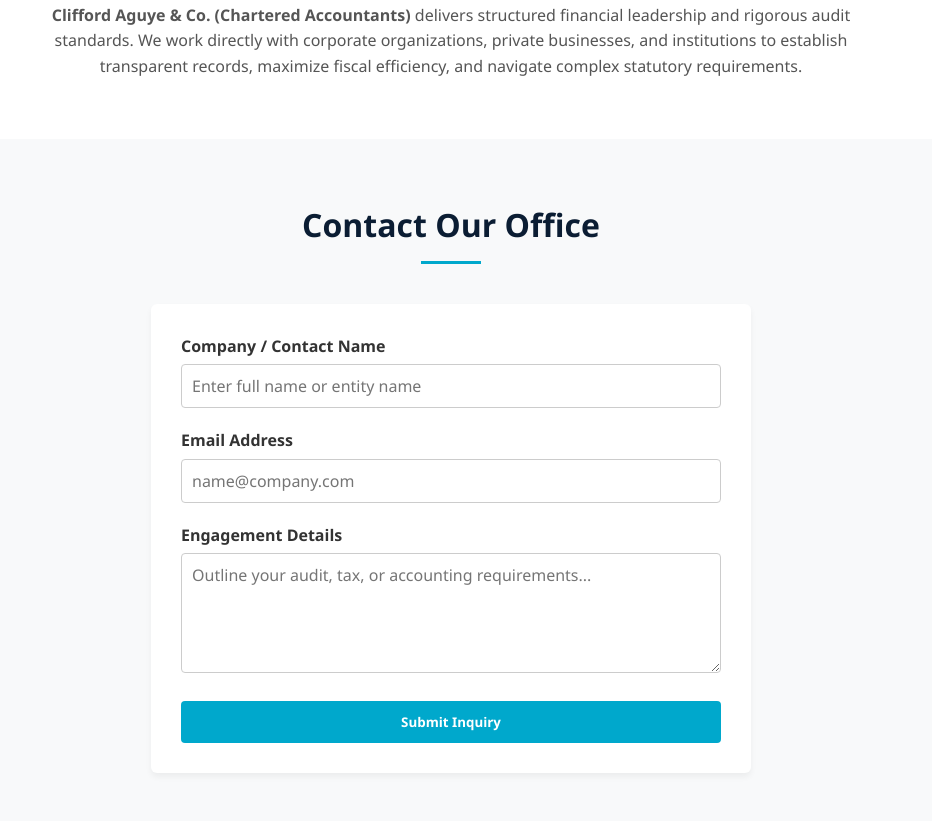
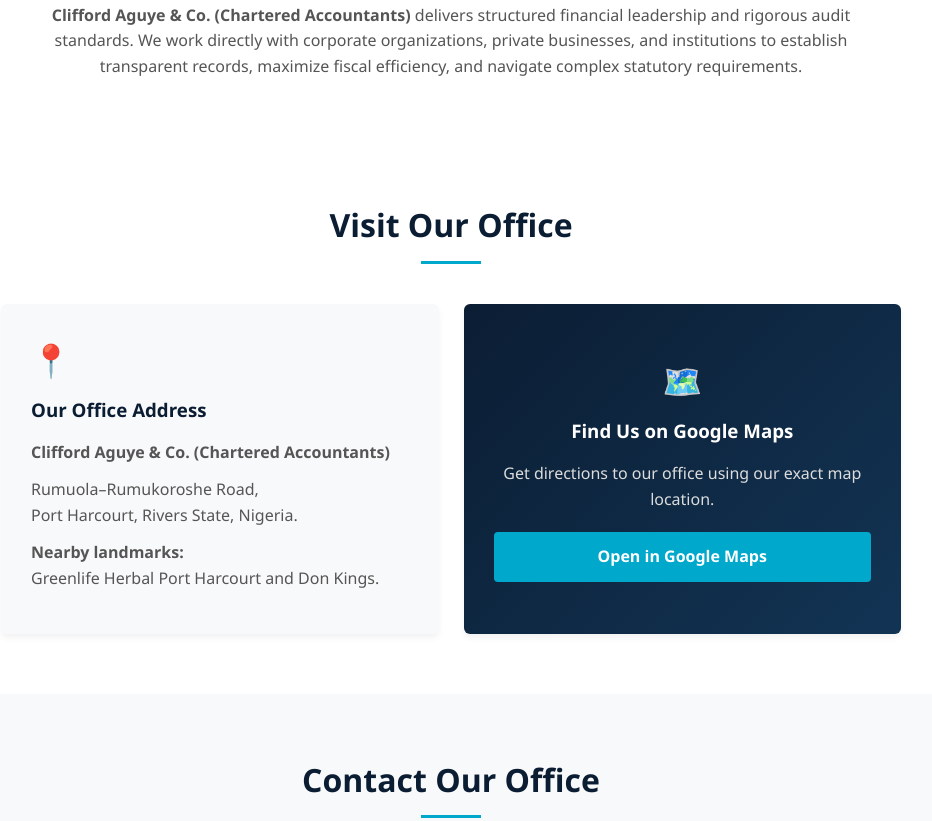
Before and after one commit to cliffordaguyeco/cliffordaguyeco.github.io, a plain HTML site: page index.html in a window 1280 px wide. Shown: the part 1269-2090 px from the top of the page, without its empty margins (189-1121 px from the left). Drawn offline with Linux system fonts and the light colour scheme.

Commit message:
Add files via upload

```diff
--- a/index.html
+++ b/index.html
@@ -223,6 +223,91 @@
         mix-blend-mode: multiply; /* Removes the white background on dark headers */
         }
 
+
+        /* --- OFFICE LOCATION --- */
+        .location-section {
+            background: #ffffff;
+            border-radius: 6px;
+        }
+
+        .location-card {
+            max-width: 900px;
+            margin: 0 auto;
+            display: grid;
+            grid-template-columns: 1fr 1fr;
+            gap: 25px;
+            align-items: stretch;
+        }
+
+        .location-info,
+        .map-card {
+            background: #f8f9fa;
+            border-radius: 6px;
+            padding: 30px;
+            box-shadow: 0 4px 6px rgba(0,0,0,0.05);
+        }
+
+        .location-info h3,
+        .map-card h3 {
+            color: #0b1d33;
+            margin-bottom: 15px;
+        }
+
+        .location-info p {
+            margin-bottom: 12px;
+            color: #555;
+        }
+
+        .location-icon {
+            font-size: 2rem;
+            margin-bottom: 10px;
+        }
+
+        .map-card {
+            display: flex;
+            flex-direction: column;
+            justify-content: center;
+            text-align: center;
+            background: linear-gradient(135deg, #0b1d33, #123454);
+            color: #ffffff;
+        }
+
+        .map-card h3 {
+            color: #ffffff;
+        }
+
+        .map-card p {
+            color: #dcdcdc;
+            margin-bottom: 20px;
+        }
+
+        .map-button {
+            display: inline-block;
+            background: #00a8cc;
+            color: #ffffff;
+            padding: 12px 24px;
+            text-decoration: none;
+            border-radius: 4px;
+            font-weight: bold;
+            transition: background 0.3s;
+        }
+
+        .map-button:hover {
+            background: #0086a3;
+        }
+
+        @media (max-width: 768px) {
+            .location-card {
+                grid-template-columns: 1fr;
+                gap: 18px;
+            }
+
+            .location-info,
+            .map-card {
+                padding: 24px 20px;
+            }
+        }
+
         /* --- MOBILE / RESPONSIVE STYLES --- */
         @media (max-width: 768px) {
             header {
@@ -357,6 +442,7 @@
                 <li><a href="#home">Home</a></li>
                 <li><a href="#services">Services</a></li>
                 <li><a href="#about">About Us</a></li>
+                <li><a href="#location">Location</a></li>
                 <li><a href="#contact">Contact</a></li>
             </ul>
         </nav>
@@ -396,6 +482,36 @@
         </p>
     </section>
 
+
+    <!-- Office Location Section -->
+    <section class="container location-section" id="location">
+        <h2 class="section-title">Visit Our Office</h2>
+
+        <div class="location-card">
+            <div class="location-info">
+                <div class="location-icon">📍</div>
+                <h3>Our Office Address</h3>
+                <p><strong>Clifford Aguye & Co. (Chartered Accountants)</strong></p>
+                <p>Rumuola–Rumukoroshe Road,<br>
+                Port Harcourt, Rivers State, Nigeria.</p>
+                <p><strong>Nearby landmarks:</strong><br>
+                Greenlife Herbal Port Harcourt and Don Kings.</p>
+            </div>
+
+            <div class="map-card">
+                <div class="location-icon">🗺️</div>
+                <h3>Find Us on Google Maps</h3>
+                <p>Get directions to our office using our exact map location.</p>
+                <a class="map-button"
+                   href="https://maps.app.goo.gl/3avsrAv9ek5kLgci8"
+                   target="_blank"
+                   rel="noopener noreferrer">
+                    Open in Google Maps
+                </a>
+            </div>
+        </div>
+    </section>
+
     <!-- Contact Section -->
     <section class="container" id="contact">
         <h2 class="section-title">Contact Our Office</h2>
```
